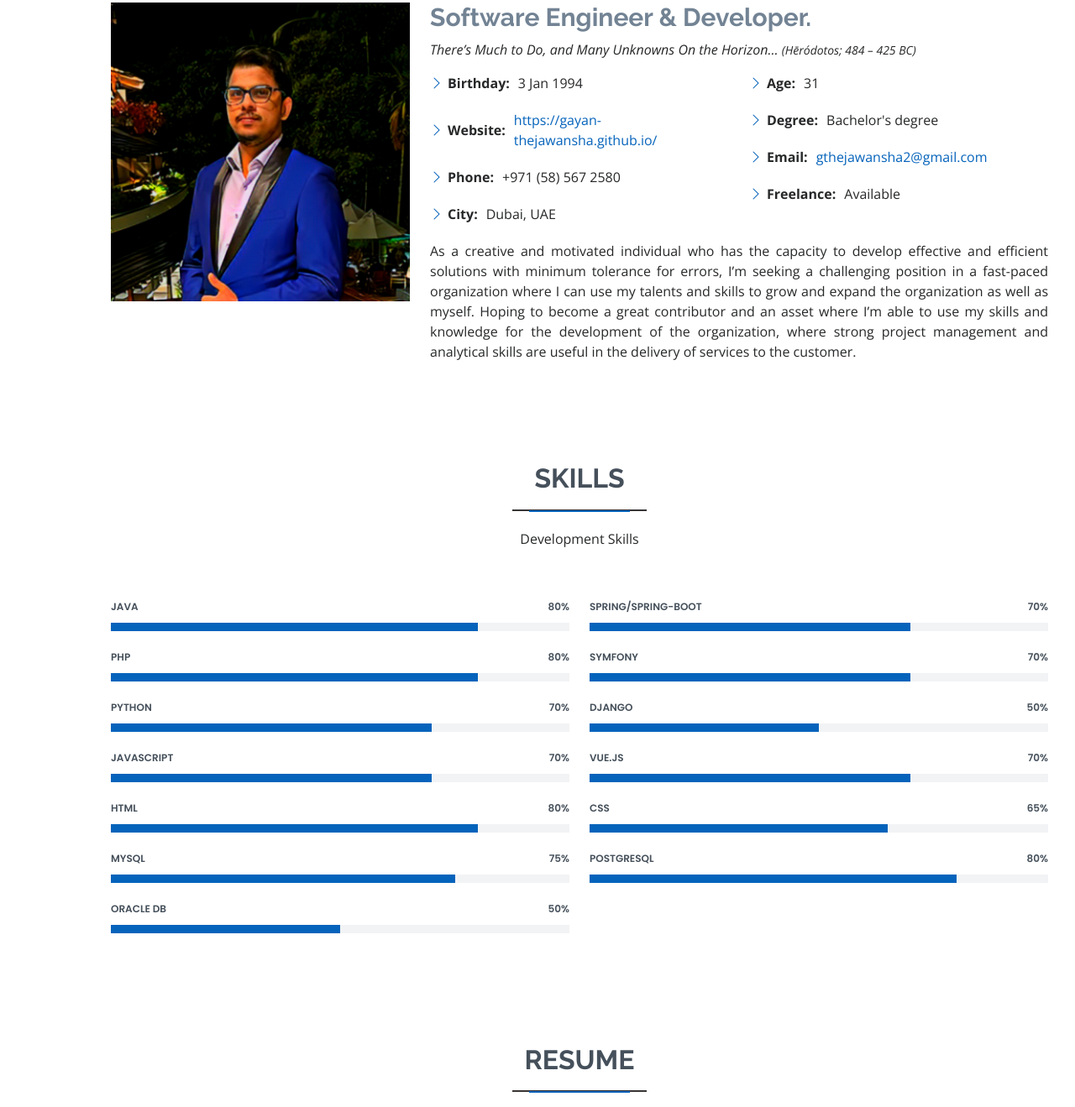
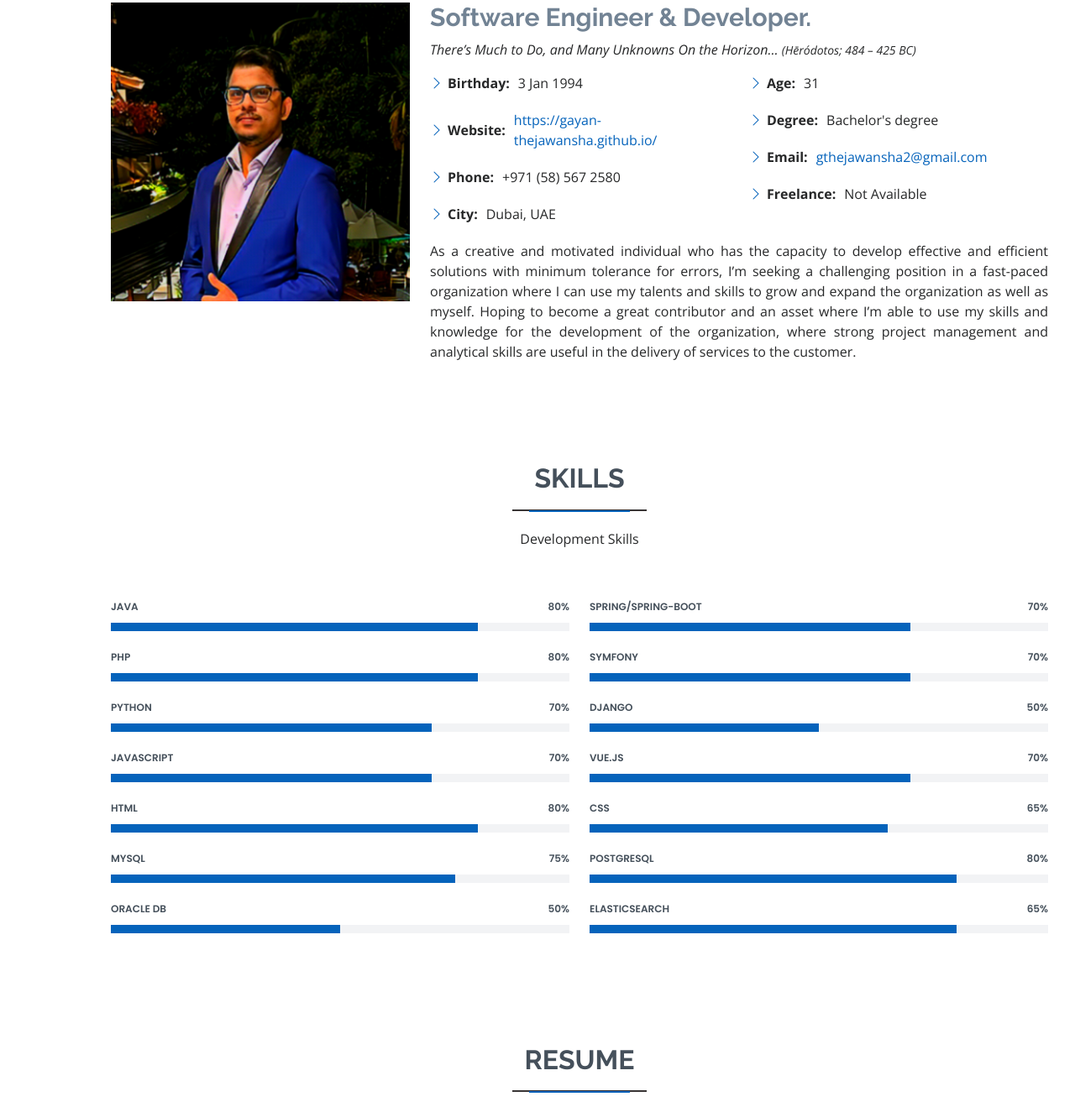
Before and after one commit to Gayan-Thejawansha/Gayan-Thejawansha.github.io, a plain HTML site: page index.html in a window 1280 px wide. Shown: the part 1081-2400 px from the top of the page at 84% size. Drawn offline with nearby package versions, Linux system fonts and the light colour scheme.

Commit message:
Minor updates for features

```diff
--- a/index.html
+++ b/index.html
@@ -120,7 +120,7 @@
                   <li><i class="bi bi-chevron-right"></i> <strong>Degree:</strong> <span>Bachelor's degree</span></li>
                   <li><i class="bi bi-chevron-right"></i> <strong>Email:</strong> <span><a
                         href="mailto:gthejawansha2@gmail.com">gthejawansha2@gmail.com</a></span></li>
-                  <li><i class="bi bi-chevron-right"></i> <strong>Freelance:</strong> <span>Available</span></li>
+                  <li><i class="bi bi-chevron-right"></i> <strong>Freelance:</strong> <span>Not Available</span></li>
                 </ul>
               </div>
             </div>
@@ -301,6 +301,14 @@
 
             <div class="progress">
               <span class="skill">PostgreSQL <i class="val">80%</i></span>
+              <div class="progress-bar-wrap">
+                <div class="progress-bar" role="progressbar" aria-valuenow="80" aria-valuemin="0" aria-valuemax="100">
+                </div>
+              </div>
+            </div>
+
+            <div class="progress">
+              <span class="skill">Elasticsearch <i class="val">65%</i></span>
               <div class="progress-bar-wrap">
                 <div class="progress-bar" role="progressbar" aria-valuenow="80" aria-valuemin="0" aria-valuemax="100">
                 </div>
```
